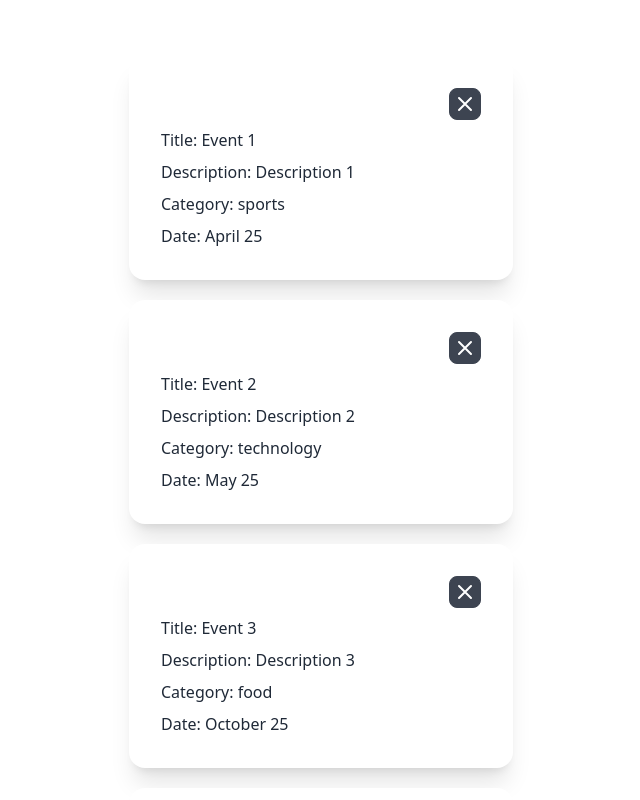
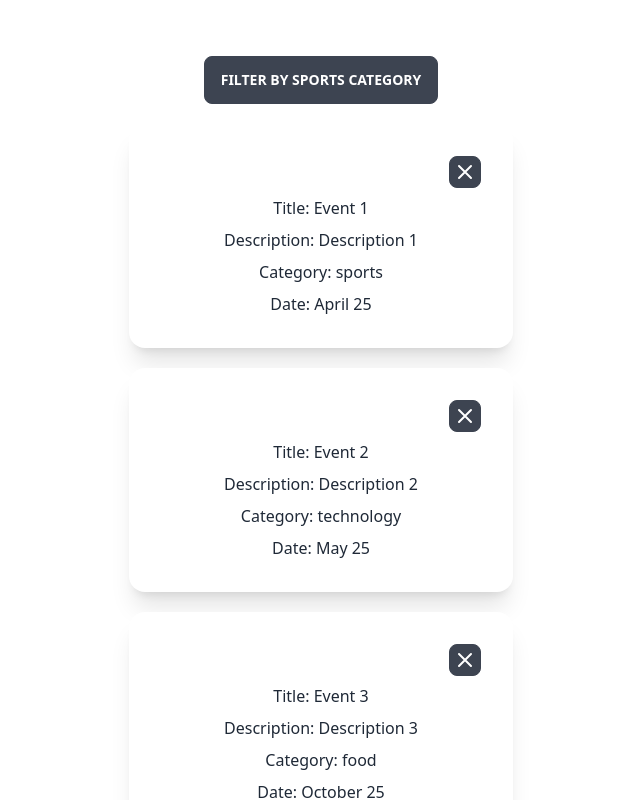
Before and after one commit to Tanmoy-Parvez/explore-next-js-more, a Next.js app: page /events in a window 1280 px wide. Shown: the top 800 px of the page, without its empty margins (319-959 px from the left). Built offline with nearby package versions, Linux system fonts and the light colour scheme; data requests are answered from the project's data file.

Commit message:
some changes added

```diff
--- a/pages/events.js
+++ b/pages/events.js
@@ -1,9 +1,15 @@
 
 const EventsList = ({ eventList }) => {
     console.log(eventList);
+
+    const handleFilterByCategory = async () => {
+
+    }
+
     return (
-        <div>
+        <div className="text-center">
             <h1 className="text-3xl text-center text-white">You have {eventList.length} events to enjoy.</h1>
+            <button className="btn mt-5" onClick={handleFilterByCategory}>Filter by Sports Category</button>
             {
                 eventList.map(event => <div key={event.id}>
                     <div className="card w-96 bg-base-100 shadow-xl mt-5 mx-auto">
```
